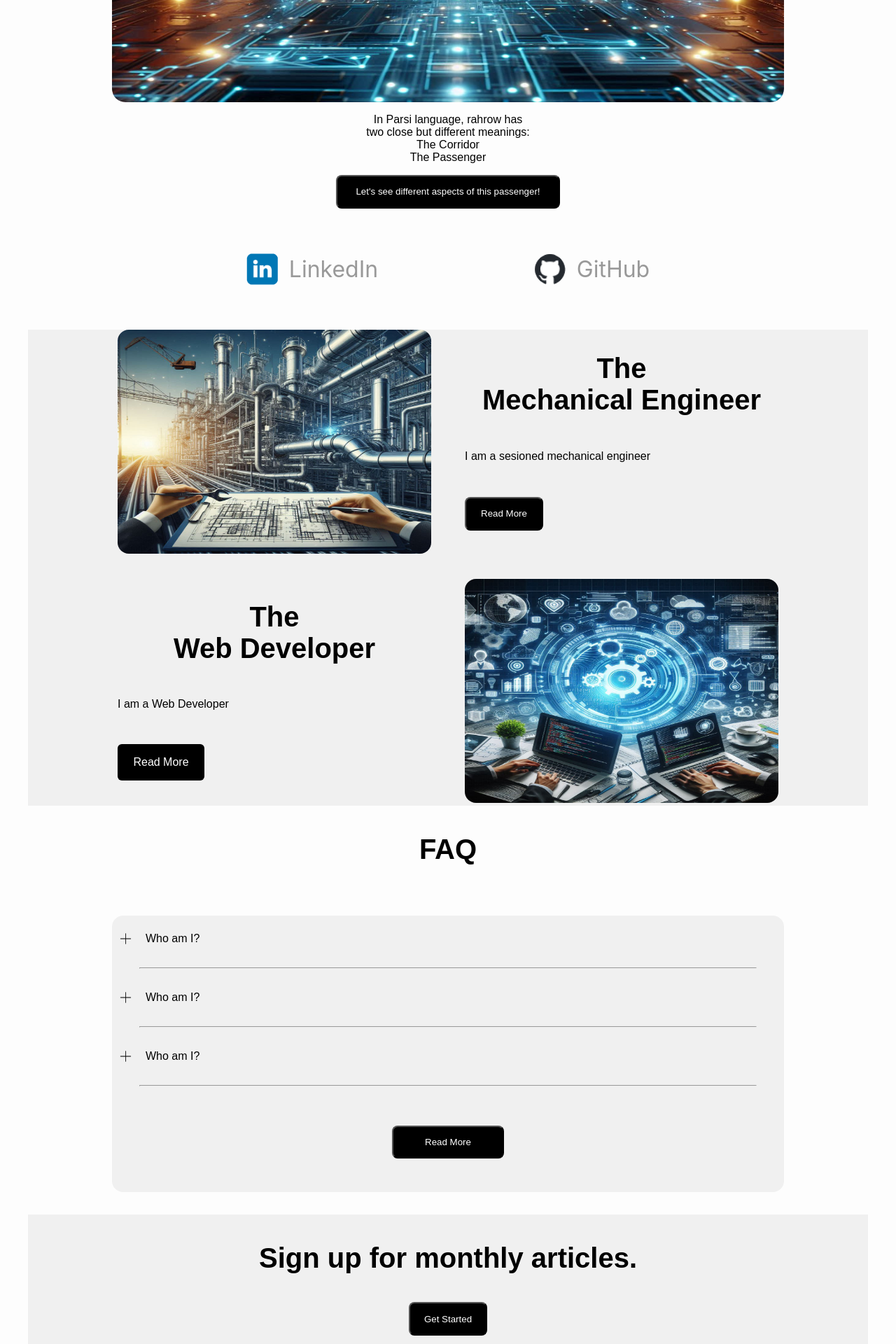
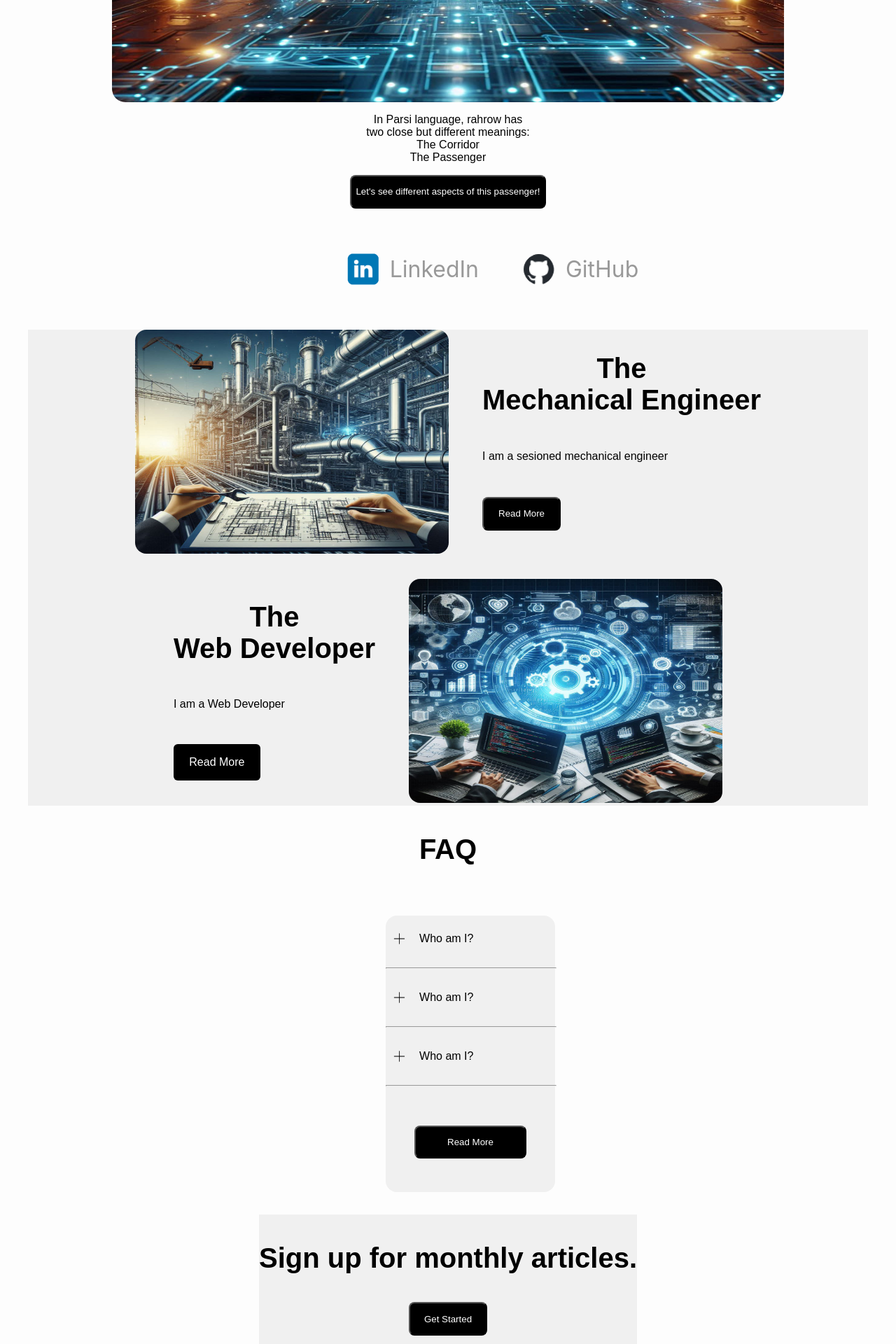
Before and after one commit to Vahid-Kosari/Rahrow, a Django app: page / in a window 1280 px wide. Shown: the part 600-2520 px from the top of the page at 70% size. Run offline with Django 5.2, Linux system fonts and the light colour scheme.

Commit message:
max-width and width=100%  added to fix sizes

```diff
--- a/static/styles.css
+++ b/static/styles.css
@@ -8,19 +8,22 @@ html {
   }
 
   button {
-    width: 7rem;
+    width: 100%;
+    max-width: 7rem;
     color: white;
     background-color: black;
     border-radius: 0.5rem;
   }
   .corridor-Expalnation-box-button {
-    width: 20rem;
+    width: 100%;
+    max-width: 20rem;
   }
   .btn-link {
     display: inline-block;
     background-color: black;
     color: white;
-    width: 7rem;
+    width: 100%;
+    max-width: 7rem;
     padding: 1px 6px;
     text-align: center;
     text-decoration: none;
@@ -66,7 +69,8 @@ html {
       color: #333;
     }
     .corridor-img {
-            width: 60rem;
+      width: 100%;
+      max-width: 60rem;
       /* height: 200; */
       display: block;
       /* overflow: hidden; */
@@ -82,14 +86,16 @@ html {
       justify-items: center;
     }
       .corridor-Expalnation-box-text{
-            width: 50%;
+        width: 100%;
+        max-width: 50%;
         text-align: center;
       }
 
 /*************************************************/
 /* 2 */
     .links-box {
-      width: 50rem;
+      width: 100%;
+      max-width: 50rem;
       display: flex;
       flex-direction: row;
       justify-content: space-around;
@@ -111,7 +117,8 @@ html {
 /*************************************************/
 /* 3 */
     ._3-Eng-and-Web-sec {
-        width: 75rem;
+      width: 100%;
+      max-width: 75rem;
       background-color: #f0f0f0;
     }
       .Eng-and-Web-box {
@@ -131,7 +138,8 @@ html {
         /* gap: 1rem; */
         justify-content: space-evenly;
         height: 20rem;
-        width: 28rem;
+        width: 100%;
+        max-width: 28rem;
       }
         .Eng-and-Web-box-eng, .Eng-and-Web-box-web {
           display: flex;
@@ -162,9 +170,10 @@ html {
         font-weight: bold;
       }
       .FAQ-accardion {
-        --container-width: 60rem;
+        --container-max-width: 60rem;
         --hr-offset: 5rem;
-        width: var(--container-width);
+        width: 100%;
+        max-width: var(--container-max-width);
         display: flex;
         flex-direction: column;
         justify-content: center;
@@ -173,12 +182,14 @@ html {
         background-color: #f0f0f0;
       }
       hr {
-        width: calc(var(--container-width) - var(--hr-offset));
+        width: 100%;
+        max-width: calc(var(--container-width) - var(--hr-offset));
         transition: width 0.3s ease;
         color: #333;
       }
       .FAQ-accordion-button{
-        width: 10rem;
+        width: 100%;
+        max-width: 10rem;
         align-self: center;
         margin: 3rem;
       }
@@ -191,7 +202,8 @@ html {
         align-items: center;
       }
       .FAQ-accordion-box-q-icon {
-        width: 1.5rem;
+        width: 100%;
+        max-width: 1.5rem;
         padding: 0.5rem;
         vertical-align: middle;
       }
@@ -224,7 +236,8 @@ html {
 /*************************************************/
 /* 5 */
     .subscription-box {
-        width: 75rem;
+      width: 100%;
+      max-width: 75rem;
       display: flex;
       flex-direction: column;
       align-items: center;
@@ -240,7 +253,8 @@ html {
 /*************************************************/
 /* 6 */
     ._6-footer {
-        width: 75rem;
+      width: 100%;
+      max-width: 75rem;
       display: flex;
       flex-direction: row;
       align-items: center;
```
Lines whose indentation alone changed are shown as unchanged.
